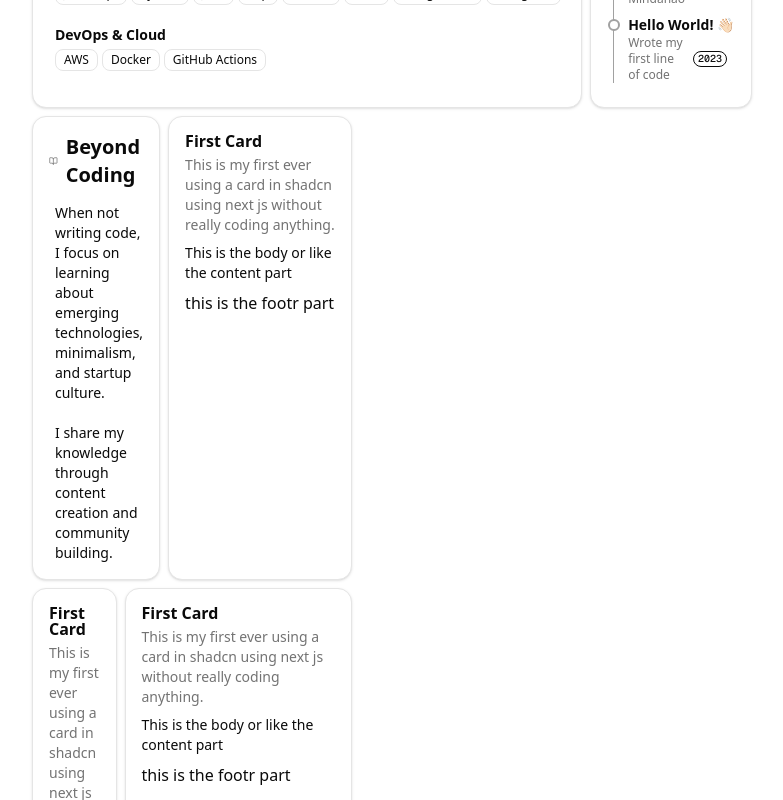
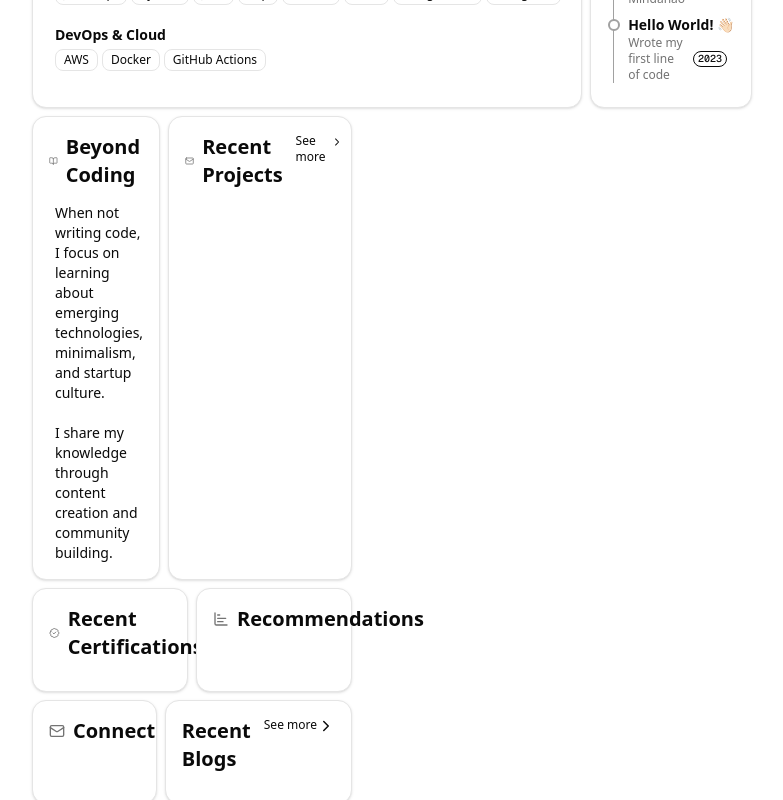
Before and after one commit to japhetcordova/vierax, a Next.js app: page /profile in a window 1280 px wide. Shown: the part 740-1540 px from the top of the page, without its empty margins (448-1231 px from the left). Built offline with nearby package versions, Linux system fonts and the light colour scheme.

Commit message:
12: initialize cards

```diff
--- a/src/app/profile/body/blog.tsx
+++ b/src/app/profile/body/blog.tsx
@@ -0,0 +1,34 @@
+import { Card, CardTitle, CardContent, CardHeader, CardAction} from "../../../components/ui/card";
+import Link from "next/link";
+import { ChevronRight } from "lucide-react";
+export function Blog(){
+
+    const action = true;
+    const link = "/profile";
+
+    return(
+        <Card className="py-4 h-full">
+            <CardHeader>
+                <CardTitle className="m-0">
+                    <div className="flex items-center text-xl">
+                        Recent Blogs
+                    </div>
+
+                </CardTitle>
+                { action &&(
+                    <Link href={link}>
+                        <CardAction className="text-xs ">
+                            <div className="flex">
+                                <p>See more</p><ChevronRight className="h-4.5 w-4.5"/>
+                            </div>
+                        </CardAction>
+                    </Link>
+                )}
+
+            </CardHeader>
+            <CardContent className="mt-0 pl-3.5">
+
+            </CardContent>
+        </Card>
+    )
+}
--- a/src/app/profile/body/connect.tsx
+++ b/src/app/profile/body/connect.tsx
@@ -0,0 +1,35 @@
+import { Card, CardTitle, CardContent, CardHeader, CardAction} from "../../../components/ui/card";
+import { Mail } from "lucide-react";
+import Link from "next/link";
+import { ChevronRight } from "lucide-react";
+export function Connect(){
+
+    const action = false;
+    const link = "/profile";
+
+    return(
+        <Card className="py-4 h-full">
+            <CardHeader>
+                <CardTitle className="m-0">
+                    <div className="flex items-center text-xl">
+                        <Mail className="h-4 w-4 mr-2 flex items-end text-muted-foreground"/> Connect
+                    </div>
+
+                </CardTitle>
+                { action &&(
+                    <Link href={link}>
+                        <CardAction className="text-xs ">
+                            <div className="flex">
+                                <p>See more</p><ChevronRight className="h-4.5 w-4.5"/>
+                            </div>
+                        </CardAction>
+                    </Link>
+                )}
+
+            </CardHeader>
+            <CardContent className="mt-0 pl-3.5">
+
+            </CardContent>
+        </Card>
+    )
+}
--- a/src/app/profile/body/experience.tsx
+++ b/src/app/profile/body/experience.tsx
@@ -23,7 +23,7 @@ export function Timeline() {
                 </CardTitle>
             </CardHeader>
             <CardContent className="mt-0 pl-3.5">
-                <div className="relative border-l-1 border-ring pl-3.5 ">
+                <div className="relative border-l-1 border-ring pl-3.5">
                     {experiences.map((exp, idx) => (
                     <div key={idx} className="relative mb-2 group">
                         <div className="absolute -left-5 top-1 w-3 h-3 rounded-full bg-background border-2 border-ring -mx-0 group-hover:bg-primary duration-150" />
--- a/src/app/profile/body/recent-certifications.tsx
+++ b/src/app/profile/body/recent-certifications.tsx
@@ -0,0 +1,35 @@
+import { Card, CardTitle, CardContent, CardHeader, CardAction} from "../../../components/ui/card";
+import { BadgeCheck } from "lucide-react";
+import Link from "next/link";
+import { ChevronRight } from "lucide-react";
+export function Certifications(){
+
+    const action = true;
+    const link = "/profile";
+
+    return(
+        <Card className="py-4 h-full">
+            <CardHeader>
+                <CardTitle className="m-0">
+                    <div className="flex items-center text-xl">
+                        <BadgeCheck className="h-4 w-4 mr-2 flex items-end text-muted-foreground"/> Recent Certifications
+                    </div>
+
+                </CardTitle>
+                { action &&(
+                    <Link href={link}>
+                        <CardAction className="text-xs ">
+                            <div className="flex">
+                                <p>See more</p><ChevronRight className="h-4.5 w-4.5"/>
+                            </div>
+                        </CardAction>
+                    </Link>
+                )}
+
+            </CardHeader>
+            <CardContent className="mt-0 pl-3.5">
+
+            </CardContent>
+        </Card>
+    )
+}
--- a/src/app/profile/body/recent-projects.tsx
+++ b/src/app/profile/body/recent-projects.tsx
@@ -0,0 +1,35 @@
+import { Card, CardTitle, CardContent, CardHeader, CardAction} from "../../../components/ui/card";
+import { Mail } from "lucide-react";
+import Link from "next/link";
+import { ChevronRight } from "lucide-react";
+export function Projects(){
+
+    const action = true;
+    const link = "/profile";
+
+    return(
+        <Card className="py-4 h-full">
+            <CardHeader>
+                <CardTitle className="m-0">
+                    <div className="flex items-center text-xl">
+                        <Mail className="h-4 w-4 mr-2 flex items-end text-muted-foreground"/> Recent Projects
+                    </div>
+
+                </CardTitle>
+                { action &&(
+                    <Link href={link}>
+                        <CardAction className="text-xs ">
+                            <div className="flex">
+                                <p>See more</p><ChevronRight className="h-4.5 w-4.5"/>
+                            </div>
+                        </CardAction>
+                    </Link>
+                )}
+
+            </CardHeader>
+            <CardContent className="mt-0 pl-3.5">
+
+            </CardContent>
+        </Card>
+    )
+}
--- a/src/app/profile/body/recommendations.tsx
+++ b/src/app/profile/body/recommendations.tsx
@@ -0,0 +1,35 @@
+import { Card, CardTitle, CardContent, CardHeader, CardAction} from "../../../components/ui/card";
+import { ChartBar } from "lucide-react";
+import Link from "next/link";
+import { ChevronRight } from "lucide-react";
+export function Recommendation(){
+
+    const action = false;
+    const link = "/profile";
+
+    return(
+        <Card className="py-4 h-full">
+            <CardHeader>
+                <CardTitle className="m-0">
+                    <div className="flex items-center text-xl">
+                        <ChartBar className="h-4 w-4 mr-2 flex items-end text-muted-foreground"/> Recommendations
+                    </div>
+
+                </CardTitle>
+                { action &&(
+                    <Link href={link}>
+                        <CardAction className="text-xs ">
+                            <div className="flex">
+                                <p>See more</p><ChevronRight className="h-4.5 w-4.5"/>
+                            </div>
+                        </CardAction>
+                    </Link>
+                )}
+
+            </CardHeader>
+            <CardContent className="mt-0 pl-3.5">
+
+            </CardContent>
+        </Card>
+    )
+}
--- a/src/app/profile/profileBody.tsx
+++ b/src/app/profile/profileBody.tsx
@@ -1,8 +1,13 @@
-import JaphCard from "../../components/japhcard"
 import { Timeline } from "./body/experience"
 import { About } from "./body/about"
 import { Beyond } from "./body/beyond"
 import { Stack } from "./body/tech-stack"
+import { Connect } from "./body/connect"
+import { Blog } from "./body/blog"
+import { Certifications } from "./body/recent-certifications"
+import { Projects } from "./body/recent-projects"
+import { Recommendation } from "./body/recommendations"
+
 export const ProfileBody = () =>{
     return(
         <div className="flex flex-col gap-y-2 w-full mt-4">
@@ -26,25 +31,25 @@ export const ProfileBody = () =>{
                 </div>
 
                 <div className="flex-3">
-                    <JaphCard/>
+                    <Projects/>
                 </div>
             </div>
             <div className="flex flex-col md:flex-row gap-x-2 w-full">
                 <div className="flex-1">
-                    <JaphCard/>
+                    <Certifications/>
                 </div>
 
-                <div className="flex-3">
-                    <JaphCard/>
+                <div className="flex-1">
+                    <Recommendation/>
                 </div>
             </div>
             <div className="flex flex-col md:flex-row gap-x-2 w-full">
                 <div className="flex-2">
-                    <JaphCard/>
+                    <Connect/>
                 </div>
 
                 <div className="flex-3">
-                    <JaphCard/>
+                    <Blog/>
                 </div>
             </div>
         </div>
```
